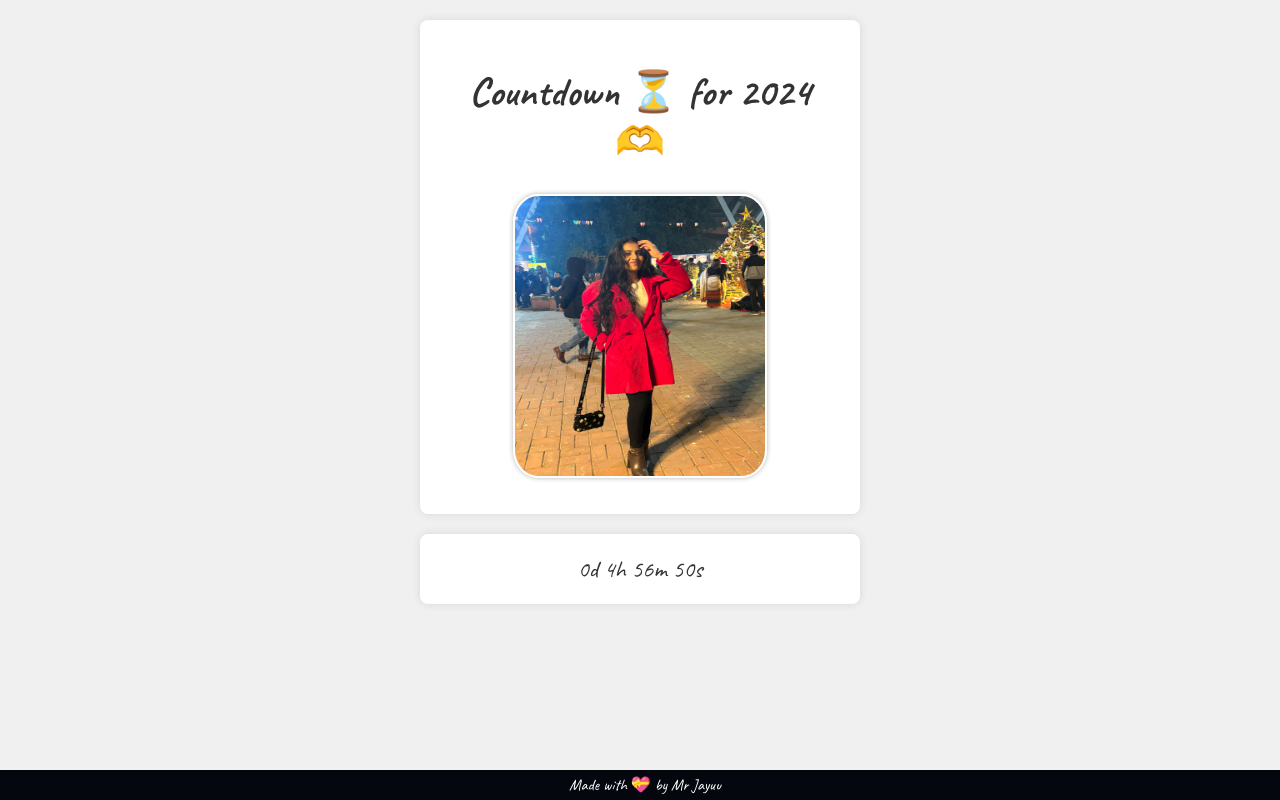
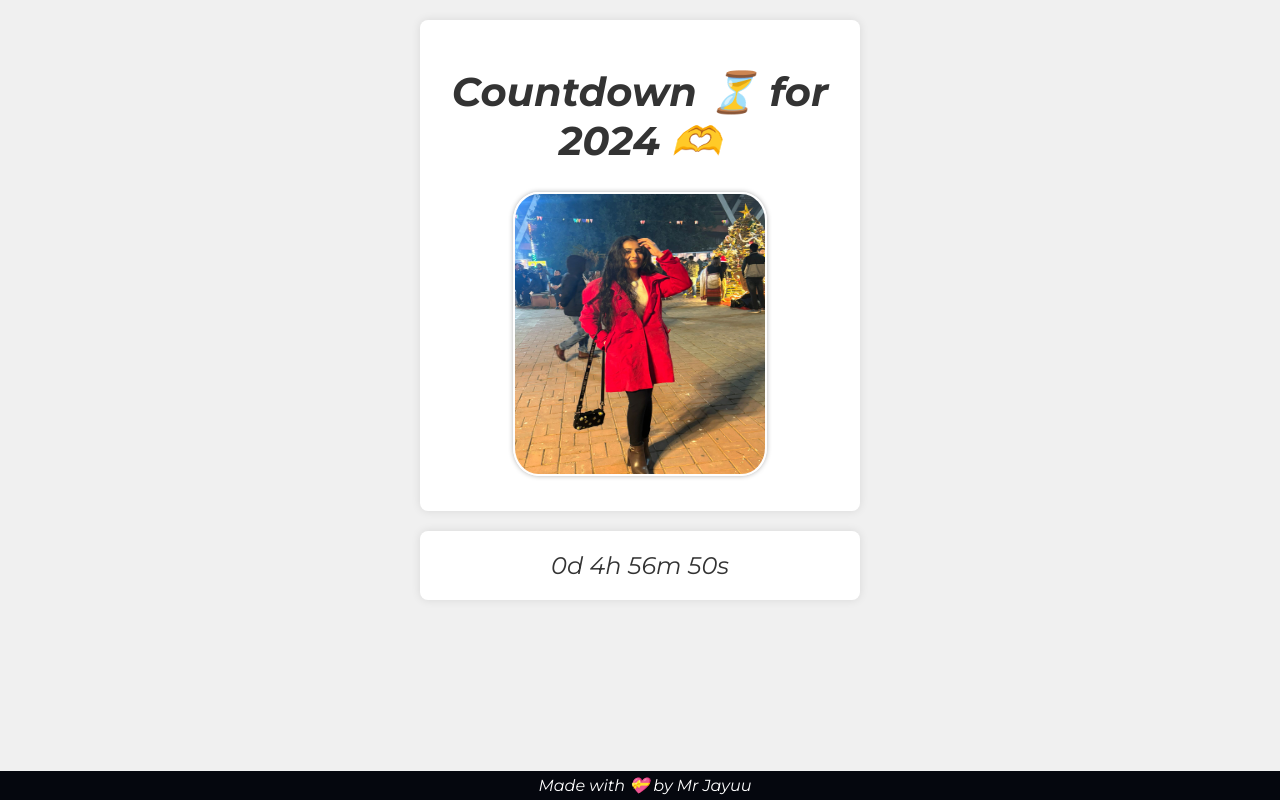
Before and after one commit to jayeshsc5/happy-newyear-24, a plain HTML site: page index.html in a window 1280 px wide. Drawn offline with Linux system fonts and the light colour scheme.

Commit message:
Update style.css

```diff
--- a/style.css
+++ b/style.css
@@ -1,6 +1,11 @@
-@import url('https://fonts.googleapis.com/css2?family=Caveat:wght@400;700&display=swap');
+
+  @import url('https://fonts.googleapis.com/css2?family=Montserrat:ital,wght@0,100;0,200;0,300;0,400;0,500;0,600;0,700;0,800;0,900;1,100;1,200;1,300;1,400;1,500;1,600;1,700;1,800;1,900&family=Tangerine&display=swap');
+
+
+
+
 body {
-    font-family: 'Arial', sans-serif;
+    font-family: 'Montserrat', sans-serif;
     margin: 0;
     padding: 0;
     background: #f0f0f0;
@@ -16,7 +21,8 @@ body {
     box-shadow: 0 0 10px rgba(0, 0, 0, 0.1);
     margin: 20px auto;
     max-width: 400px;
-    font-family: 'Caveat', cursive;
+    font-family: 'Montserrat', sans-serif;
+    font-style: italic;
 
 }
 #message {
@@ -29,7 +35,8 @@ body {
     box-shadow: 0 0 10px rgba(0, 0, 0, 0.1);
     margin: 20px auto;
     max-width: 400px;
-    font-family: 'Caveat', cursive;
+    font-family: 'Montserrat', sans-serif;
+    font-style: italic;
 
 }
 #newYearMessage {
@@ -45,20 +52,22 @@ body {
     color: #333;
     font-size: 28px;
     margin-bottom: 10px;
-    font-family: 'Caveat', cursive; /* Use Caveat font for h1 */
+    font-family: 'Montserrat', sans-serif;/* Use Caveat font for h1 */
+    font-style: italic;
 }
 
 #newYearMessage h3 {
     color: #555;
     font-size: 18px;
-    font-family: 'Caveat', cursive;
+    font-family: 'Montserrat', sans-serif;
+    font-style: italic;
 }
 
 #newYearMessage p {
     color: #666;
     font-size: 16px;
     line-height: 1.5;
-    font-family: 'Caveat';
+    font-family: 'Montserrat', sans-serif;
 }
 
 #newYearMessage p:last-child {
@@ -137,7 +146,8 @@ footer {
     position: fixed;
     bottom: 0;
     width: 100%;
-    font-family: 'Caveat', cursive;
+    font-family: 'Montserrat', sans-serif;
+    font-style: italic;
   }
 
   footer p {
```
